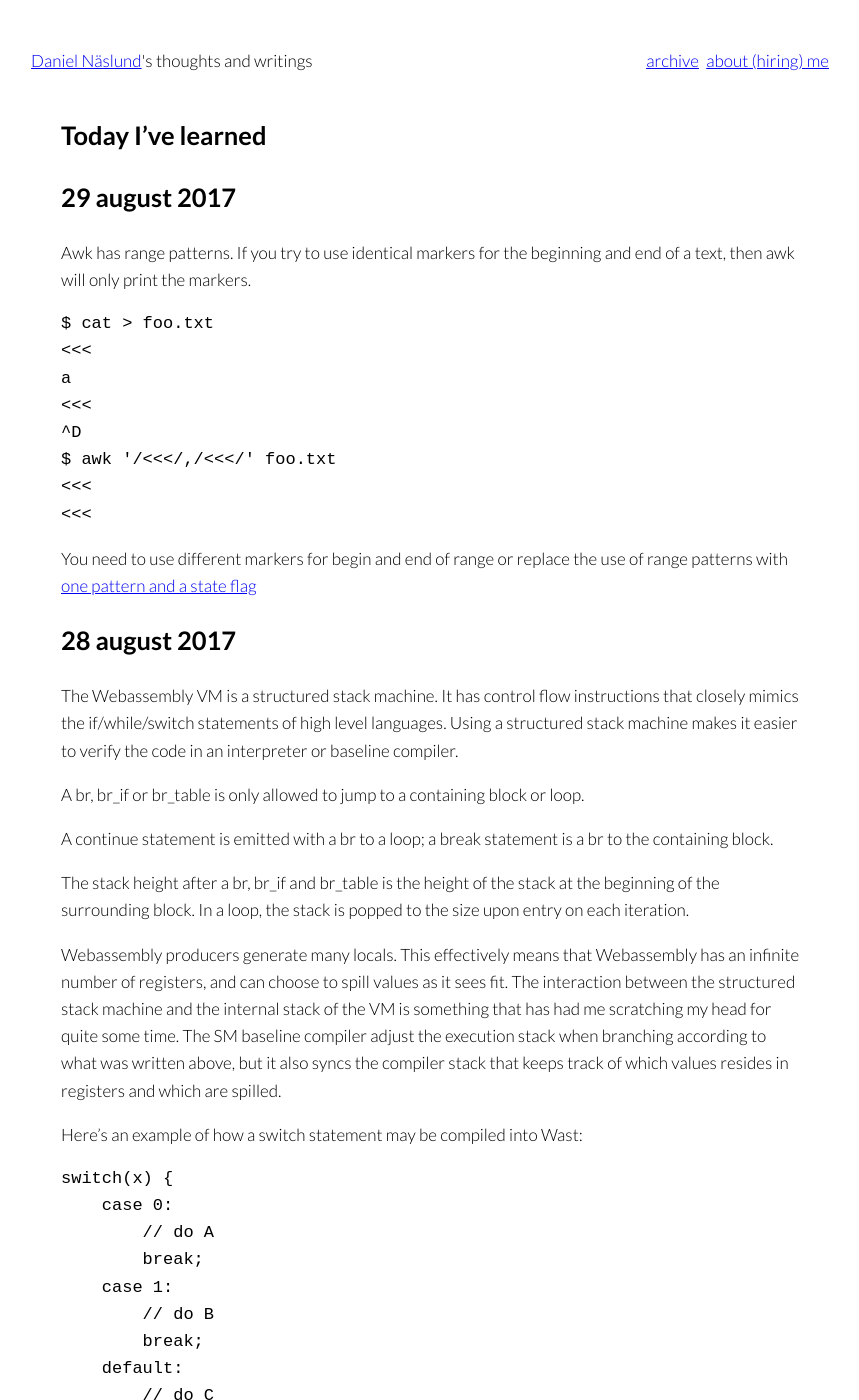
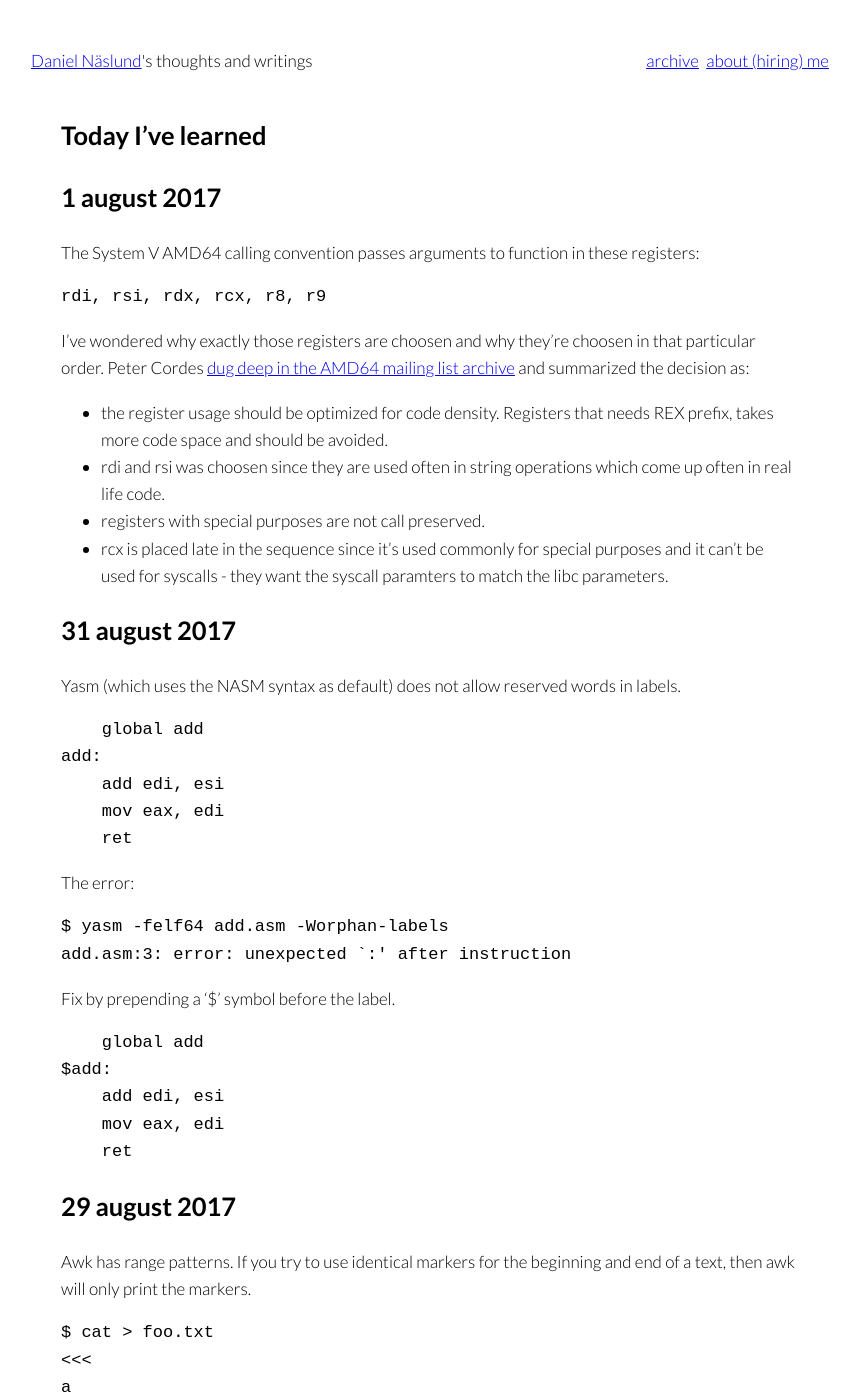
Before and after one commit to dannas/dannas.github.com, a Jekyll site: the page built from TIL.markdown, in a window 1280 px wide and 1400 px high. Shown: the whole window, without its empty margins (209-1068 px from the left). Built offline with Jekyll 4.4.1, drawn with Linux system fonts in a browser that asks for light colours.

Commit message:
Yet another TIL

```diff
--- a/TIL.markdown
+++ b/TIL.markdown
@@ -3,6 +3,47 @@ layout: default
 title: TIL - Today I've Learned
 ---
 # Today I've learned
+
+## 1 august 2017
+The System V AMD64 calling convention passes arguments to function in these registers:
+
+    rdi, rsi, rdx, rcx, r8, r9
+
+I've wondered why exactly those registers are choosen and why they're choosen
+in that particular order. Peter Cordes [dug deep in the AMD64 mailing list
+archive](https://stackoverflow.com/a/35619528/582010) and summarized the decision as:
+
+* the register usage should be optimized for code density. Registers that needs
+  REX prefix, takes more code space and should be avoided.
+* rdi and rsi was choosen since they are used often in string operations which
+  come up often in real life code.
+* registers with special purposes are not call preserved.
+* rcx is placed late in the sequence since it's used commonly for special
+  purposes and it can't be used for syscalls - they want the syscall paramters
+  to match the libc parameters.
+
+
+## 31 august 2017
+Yasm (which uses the NASM syntax as default) does not allow reserved words in labels.
+
+        global add
+    add:
+        add edi, esi
+        mov eax, edi
+        ret
+
+The error:
+
+    $ yasm -felf64 add.asm -Worphan-labels
+    add.asm:3: error: unexpected `:' after instruction
+
+Fix by prepending a '$' symbol before the label.
+
+        global add
+    $add:
+        add edi, esi
+        mov eax, edi
+        ret
 
 ## 29 august 2017
 Awk has range patterns. If you try to use identical markers for the beginning
```
